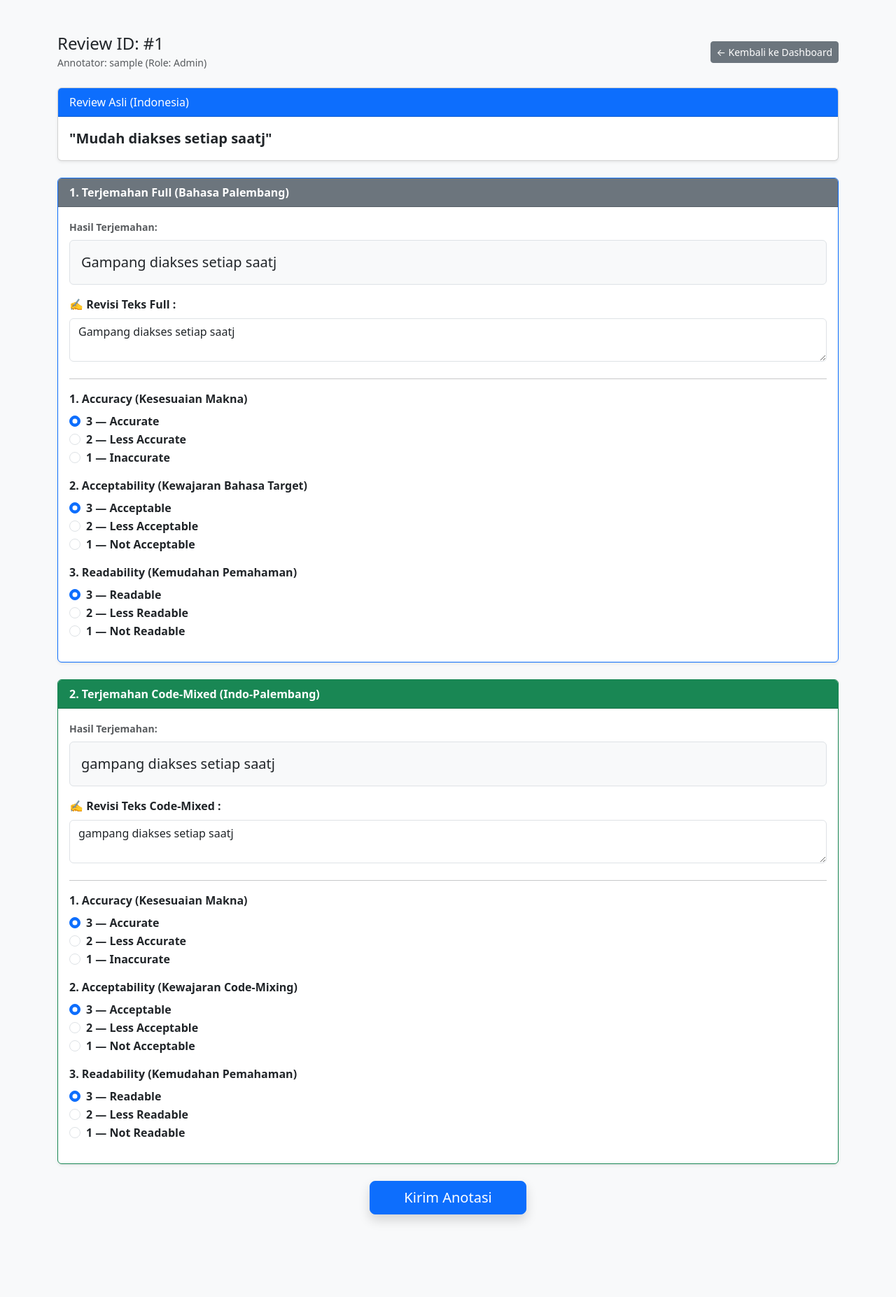
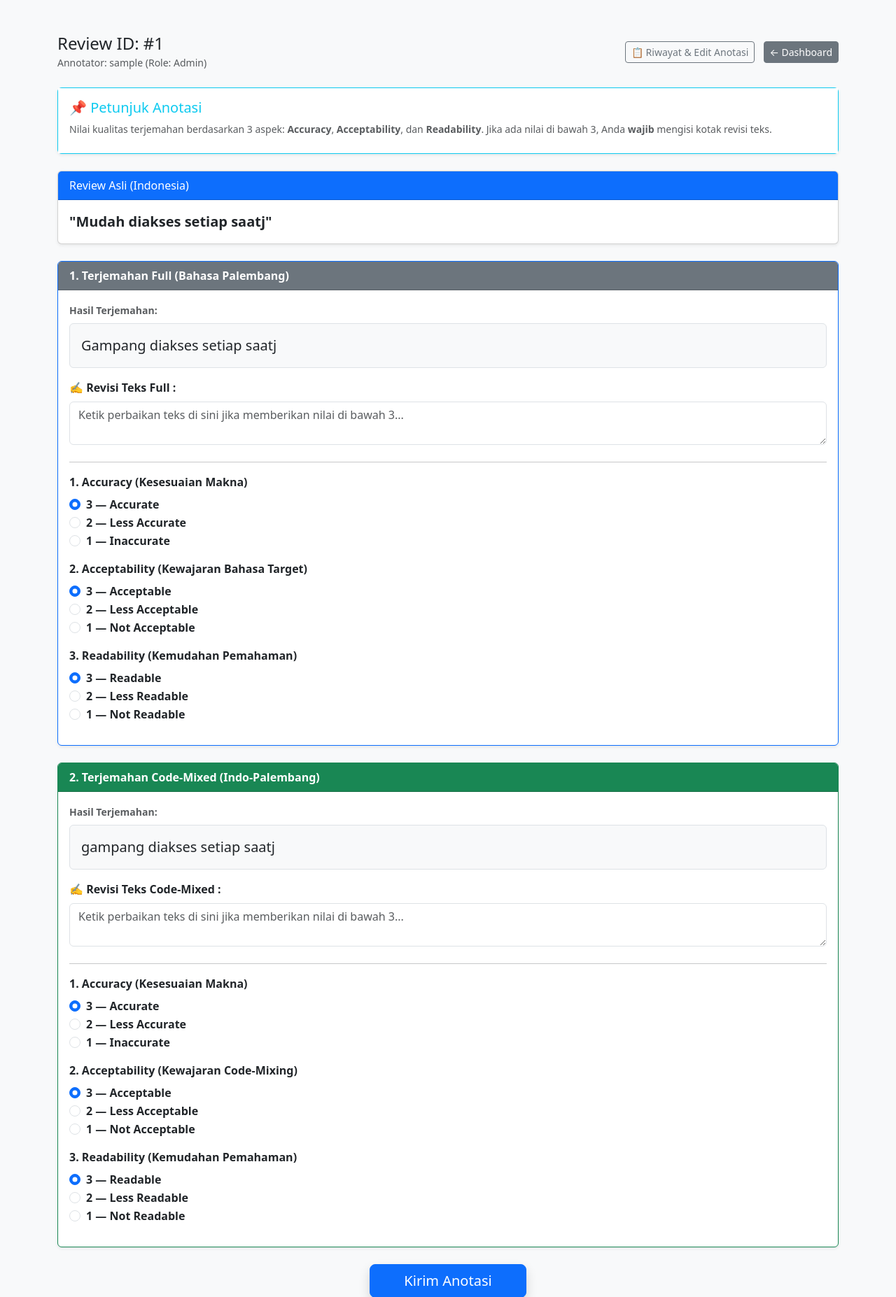
Before and after one commit to magnzetic/kai-annotation-tool, a Flask app: page /annotate in a window 1280 px wide. Shown: the top 1854 px of the page at 70% size. Before the commit the page ends 1747 px from the top, so only its background shows below. Run offline with Flask 3, Linux system fonts and the light colour scheme; the visitor is signed in with stand-in values (Sample User, id 1); data comes from the database, SQL or seed files in the repository; data that the repository does not hold is empty; some libraries are stand-ins or nearby versions.

Commit message:
Update annotate.html

```diff
--- a/templates/annotate.html
+++ b/templates/annotate.html
@@ -7,12 +7,26 @@
 </head>
 <body class="bg-light">
     <div class="container py-5">
+        <!-- HEADER & NAVIGASI CEPAT -->
         <div class="d-flex justify-content-between align-items-center mb-4">
             <div>
                 <h4 class="mb-0">Review ID: #{{ item.id }}</h4>
                 <small class="text-muted">Annotator: {{ current_user.username }} (Role: {{ current_user.role | capitalize }})</small>
             </div>
-            <a href="{{ url_for('dashboard') }}" class="btn btn-secondary btn-sm">← Kembali ke Dashboard</a>
+            <div>
+                <a href="{{ url_for('history') }}" class="btn btn-outline-secondary btn-sm me-2">📋 Riwayat & Edit Anotasi</a>
+                <a href="{{ url_for('dashboard') }}" class="btn btn-secondary btn-sm">← Dashboard</a>
+            </div>
+        </div>
+
+        <!-- PETUNJUK ANOTASI -->
+        <div class="card mb-4 shadow-sm border-info">
+            <div class="card-body bg-white">
+                <h5 class="card-title text-info">📌 Petunjuk Anotasi</h5>
+                <p class="card-text small text-muted mb-2">
+                    Nilai kualitas terjemahan berdasarkan 3 aspek: <strong>Accuracy</strong>, <strong>Acceptability</strong>, dan <strong>Readability</strong>. Jika ada nilai di bawah 3, Anda <strong>wajib</strong> mengisi kotak revisi teks.
+                </p>
+            </div>
         </div>
 
         <form id="annotationForm" action="{{ url_for('submit', review_id=item.id) }}" method="POST">
@@ -33,12 +47,13 @@
                 <div class="card-body">
                     <div class="mb-3">
                         <label class="form-label text-muted small fw-bold">Hasil Terjemahan:</label>
-                        <p class="p-3 bg-light rounded fs-5 border" id="orig_full">{{ item.trans_jawa if role == 'jawa' else item.trans_palembang }}</p>
+                        <p class="p-3 bg-light rounded fs-5 border">{{ item.trans_jawa if role == 'jawa' else item.trans_palembang }}</p>
                     </div>
 
+                    <!-- Kotak Revisi Kosong (Default Blank) -->
                     <div class="mb-4">
-                        <label class="form-label fw-bold text-dark">✍️ Revisi Teks Full <span id="req_label_full" class="text-danger d-none">(Wajib diisi karena ada nilai < 3)</span>:</label>
-                        <textarea id="rev_full" name="rev_full" class="form-control" rows="2" placeholder="Ketik perbaikan jika ada nilai di bawah 3...">{{ item.trans_jawa if role == 'jawa' else item.trans_palembang }}</textarea>
+                        <label class="form-label fw-bold text-dark">✍️ Revisi Teks Full <span id="req_label_full" class="text-danger d-none fw-bold">(Wajib diisi karena ada nilai < 3)</span>:</label>
+                        <textarea id="rev_full" name="rev_full" class="form-control" rows="2" placeholder="Ketik perbaikan teks di sini jika memberikan nilai di bawah 3..."></textarea>
                     </div>
 
                     <hr>
@@ -79,9 +94,10 @@
                         <p class="p-3 bg-light rounded fs-5 border">{{ item.trans_mix_jawa if role == 'jawa' else item.trans_mix_palembang }}</p>
                     </div>
 
+                    <!-- Kotak Revisi Kosong (Default Blank) -->
                     <div class="mb-4">
-                        <label class="form-label fw-bold text-dark">✍️ Revisi Teks Code-Mixed <span id="req_label_mix" class="text-danger d-none">(Wajib diisi karena ada nilai < 3)</span>:</label>
-                        <textarea id="rev_mix" name="rev_mix" class="form-control" rows="2" placeholder="Ketik perbaikan jika ada nilai di bawah 3...">{{ item.trans_mix_jawa if role == 'jawa' else item.trans_mix_palembang }}</textarea>
+                        <label class="form-label fw-bold text-dark">✍️ Revisi Teks Code-Mixed <span id="req_label_mix" class="text-danger d-none fw-bold">(Wajib diisi karena ada nilai < 3)</span>:</label>
+                        <textarea id="rev_mix" name="rev_mix" class="form-control" rows="2" placeholder="Ketik perbaikan teks di sini jika memberikan nilai di bawah 3..."></textarea>
                     </div>
 
                     <hr>
@@ -123,14 +139,14 @@
             let scoresFull = document.querySelectorAll('.score-full:checked');
             let hasLowFull = Array.from(scoresFull).some(r => parseInt(r.value) < 3);
             let revFullVal = document.getElementById('rev_full').value.trim();
+            let labelFull = document.getElementById('req_label_full');
 
-            let labelFull = document.getElementById('req_label_full');
             if (hasLowFull) {
                 labelFull.classList.remove('d-none');
                 if (!revFullVal) {
-                    alert('Mohon isi teks revisi pada Terjemahan Full karena terdapat nilai di bawah 3!');
-                    e.preventDefault();
-                    return;
+                    alert('⚠️ Gagal Kirim: Mohon isi teks revisi pada Terjemahan Full karena terdapat nilai di bawah 3!');
+                    e.preventDefault(); // Menghentikan submit agar tidak lanjut ke data berikutnya
+                    return false;
                 }
             } else {
                 labelFull.classList.add('d-none');
@@ -140,14 +156,14 @@
             let scoresMix = document.querySelectorAll('.score-mix:checked');
             let hasLowMix = Array.from(scoresMix).some(r => parseInt(r.value) < 3);
             let revMixVal = document.getElementById('rev_mix').value.trim();
+            let labelMix = document.getElementById('req_label_mix');
 
-            let labelMix = document.getElementById('req_label_mix');
             if (hasLowMix) {
                 labelMix.classList.remove('d-none');
                 if (!revMixVal) {
-                    alert('Mohon isi teks revisi pada Terjemahan Code-Mixed karena terdapat nilai di bawah 3!');
-                    e.preventDefault();
-                    return;
+                    alert('⚠️ Gagal Kirim: Mohon isi teks revisi pada Terjemahan Code-Mixed karena terdapat nilai di bawah 3!');
+                    e.preventDefault(); // Menghentikan submit agar tidak lanjut ke data berikutnya
+                    return false;
                 }
             } else {
                 labelMix.classList.add('d-none');
```
